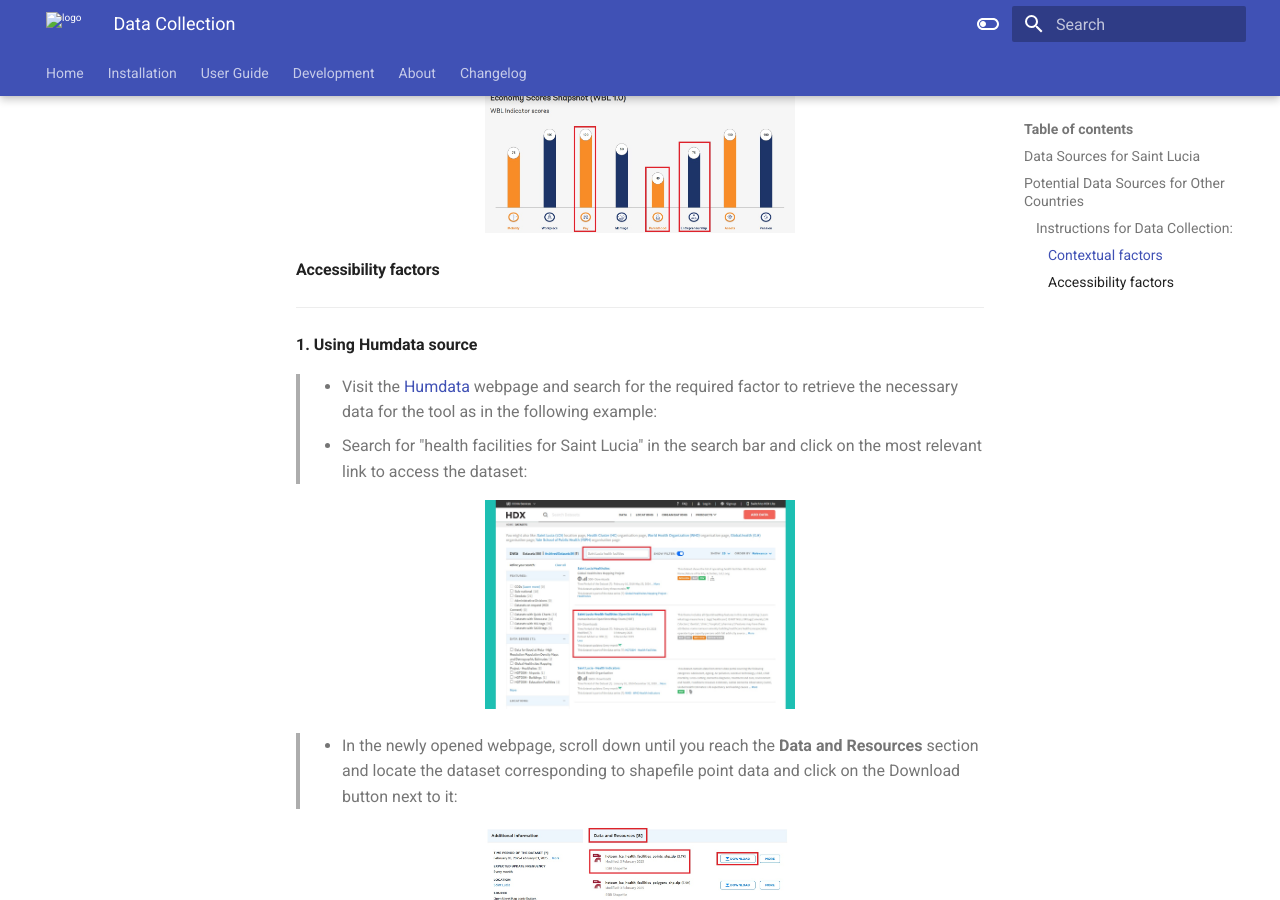
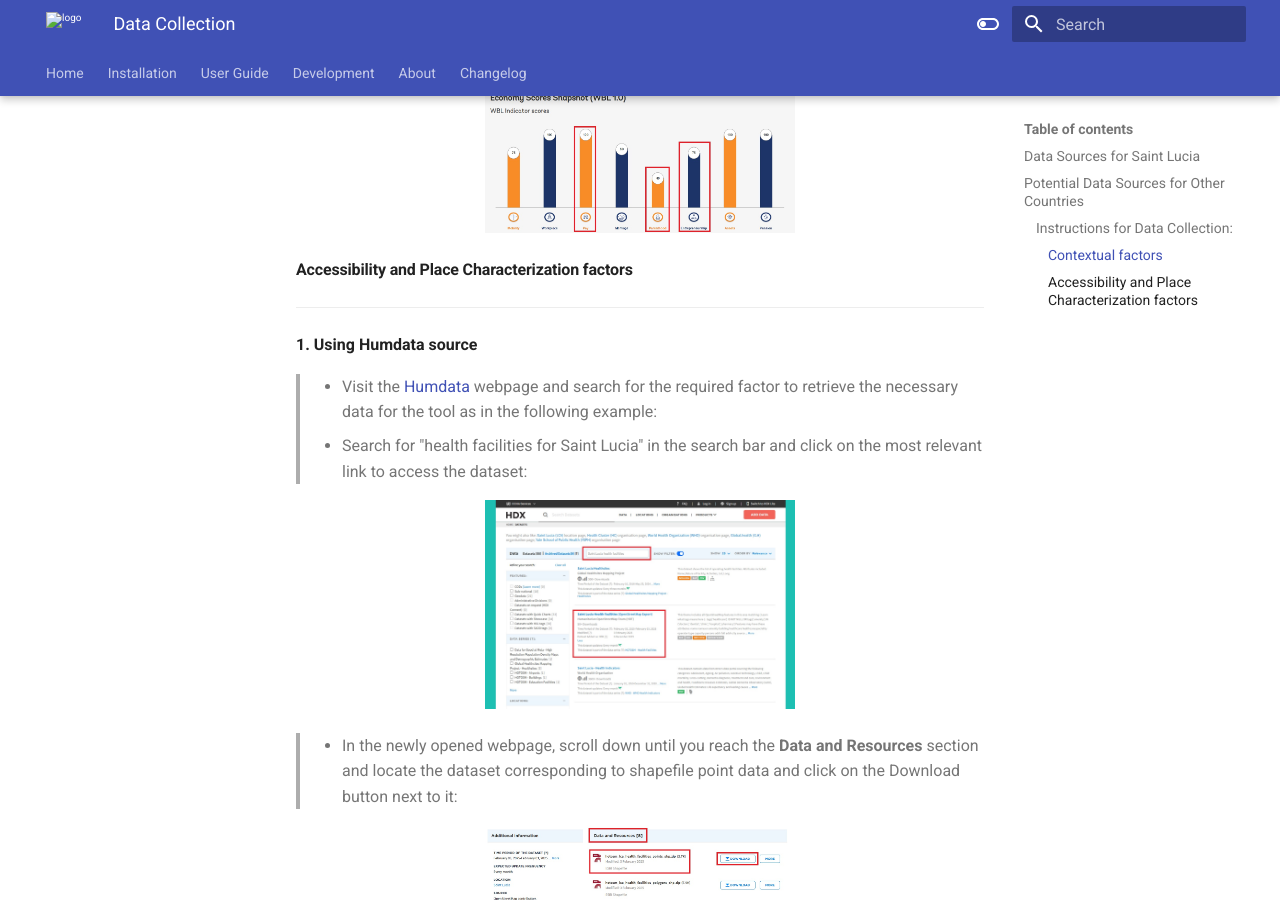
Before and after one commit to worldbank/GEEST, an MkDocs documentation site: the page built from docs/userguide/datacollection.md, in a window 1280 px wide and 900 px high, scrolled down 2584 px. Built offline with MkDocs 1.6.1 and Material for MkDocs 9.7.7, drawn with Linux system fonts in a browser that asks for light colours.

Commit message:
Update datacollection.md

```diff
--- a/docs/userguide/datacollection.md
+++ b/docs/userguide/datacollection.md
@@ -294,7 +294,7 @@ To access the data for inputting into the tool, visit the provided <a href="http
     onclick="window.open(this.src, '_blank')">
 </p>
 
-#### Accessibility factors
+#### Accessibility and Place Characterization factors
 ---
 **1. Using Humdata source**
 
```
